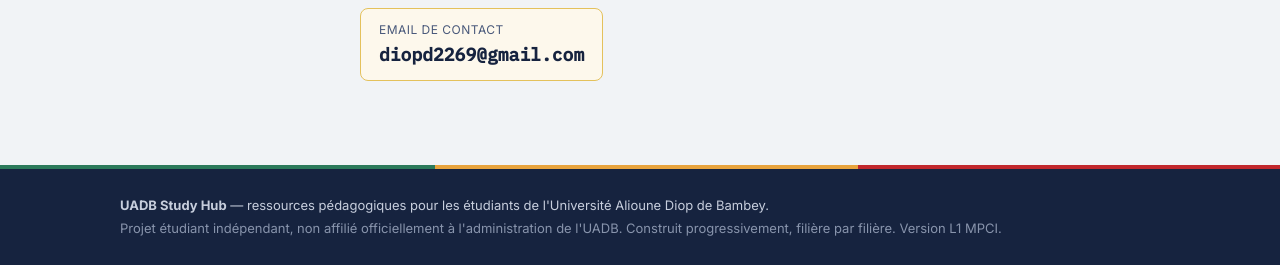
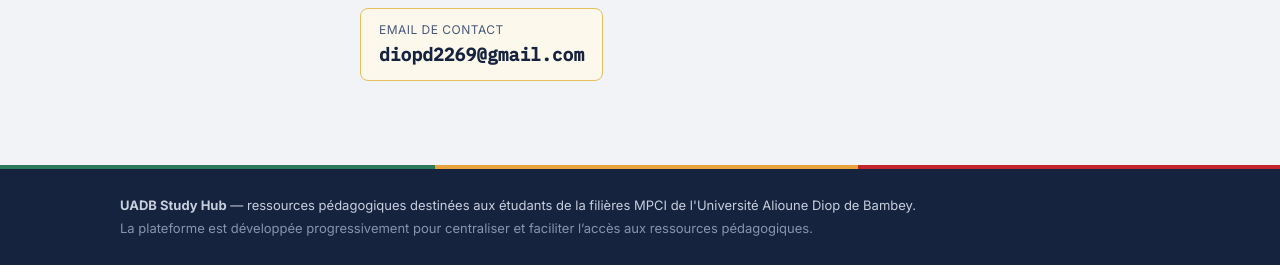
Before and after one commit to dame-uadb2026/uadb-stady-hub, a Flask app: page /a-propos in a window 1280 px wide. Shown: the part 1654-1919 px from the top of the page. Run offline with Flask 3, Linux system fonts and the light colour scheme; parts of the project's set-up code (start-up, migrations or seed data) failed here and were passed over; some libraries are stand-ins or nearby versions.

Commit message:
Update base.html

```diff
--- a/templates/base.html
+++ b/templates/base.html
@@ -58,9 +58,8 @@
 <footer class="site-footer">
   <div class="liseré"></div>
   <div class="conteneur site-footer__inner">
-    <p><strong>UADB Study Hub</strong> — ressources pédagogiques pour les étudiants de l'Université Alioune Diop de Bambey.</p>
-    <p class="site-footer__note">Projet étudiant indépendant, non affilié officiellement à l'administration de l'UADB. Construit progressivement, filière par filière. Version L1 MPCI.</p>
-  </div>
+    <p><strong>UADB Study Hub</strong> — ressources pédagogiques destinées aux étudants de la filières MPCI de l'Université Alioune Diop de Bambey.</p>
+    <p class="site-footer__note">La plateforme est développée progressivement pour centraliser et faciliter l’accès aux ressources pédagogiques.
 </footer>
 
 <script src="{{ url_for('static', filename='js/main.js') }}"></script>
```
